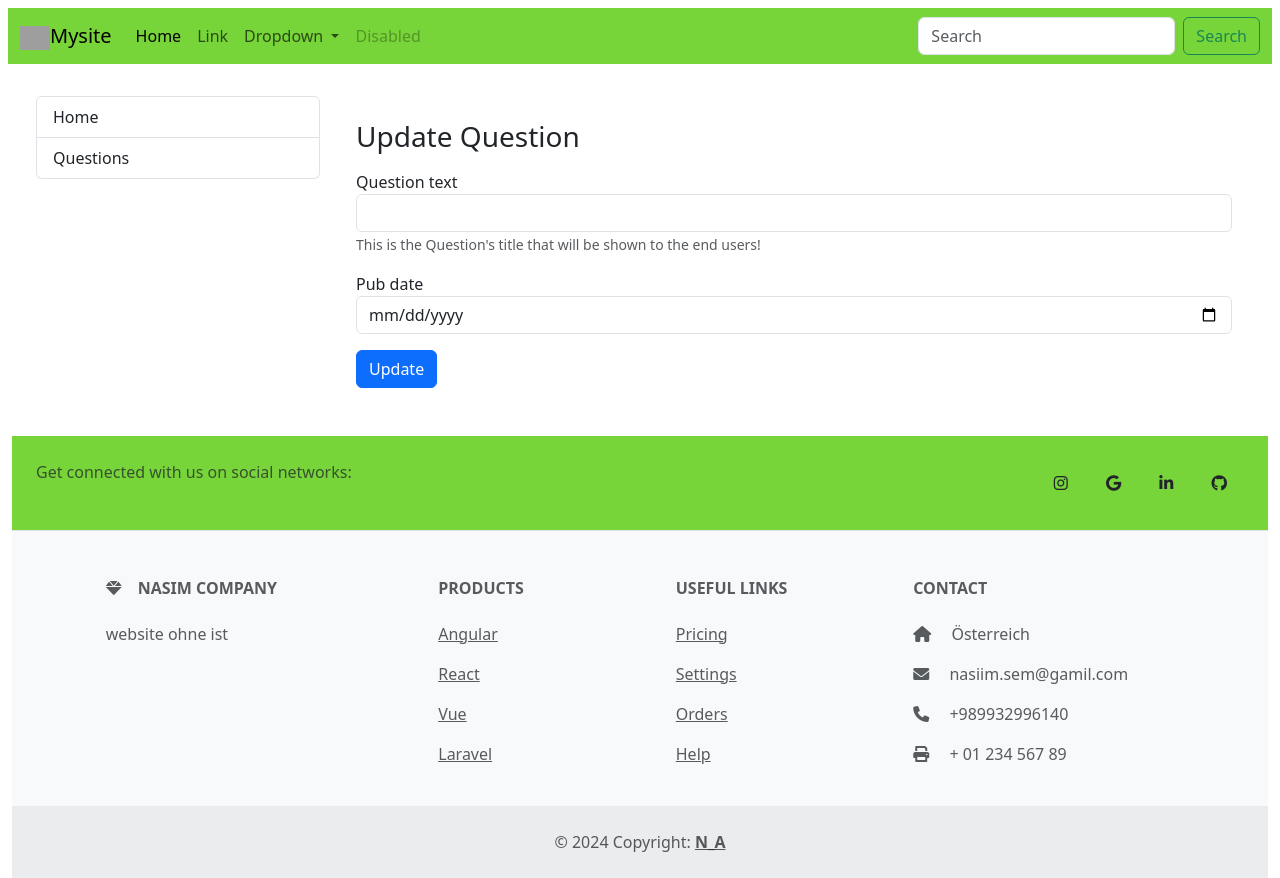
After one commit to NasimSemnan/test-project, a Django app: template mysite/polls/templates/polls/update_question.html in a window 1280 px wide. The commit adds this page. Run offline with Django 5.2, Linux system fonts and the light colour scheme; the template is opened without the code that fills it, so the values that code supplies are empty, except form fields; tables that the repository leaves empty hold one stand-in row (values such as "Sample post"); form fields are guessed from the names that the template uses; grey boxes are pictures that could not be loaded.

Commit message:
update question Add

```diff
--- a/mysite/polls/templates/polls/delete_question.html
+++ b/mysite/polls/templates/polls/delete_question.html
@@ -4,9 +4,9 @@
 <h3 class="mb-3">Delete Question</h3>
 
 <form method="post">{% csrf_token %}
-    <p>Are you sure you want to delete "{{ object.question_text }}"?</p>
+    <p><b> Are you sure you want to delete  </b>"{{ object.question_text }}"?</p>
     {{ form }}
-    <input type="submit" value="Confirm">
+    <input type="submit" class="btn btn-primary btn-lg" value="Confirm">
 </form>
 
 {% endblock %}
--- a/mysite/polls/templates/polls/index.html
+++ b/mysite/polls/templates/polls/index.html
@@ -26,7 +26,10 @@
                     <td><a href="{% url 'polls:detail' question.id %}">{{ question.question_text }}</a></td>
                     <td>{{ question.choice_set.count }} </td> <!-- تعداد جواب‌ها -->
                     <td>
-                        <button class="btn btn-primary"><i class="fa fa-edit"></i></button>
+
+                        <a href="{% url 'polls:update_question' question.id %}" class="btn btn-primary" title="Update Question">
+                         <i class="fa fa-edit"></i>
+                         </a>
 
                         <a href="{% url 'polls:delete_question' question.id %}" class="btn btn-danger" title="Delete Question">
                             <i class="fas fa-trash"></i>
--- /dev/null
+++ b/mysite/polls/templates/polls/update_question.html
@@ -0,0 +1,28 @@
+{% extends "polls/base.html" %}
+{% block content %}
+
+<h3 class="mb-3">Update Question</h3>
+
+<form method="post">{% csrf_token %}
+    <div class="form-group">
+        <label for="{{ form.question_text.id_for_label }}">{{ form.question_text.label }}</label>
+        <input type="text" id="{{ form.question_text.id_for_label }}" class="form-control" name="{{ form.question_text.name }}" value="{{ form.question_text.value|default:'' }}" />
+        <small class="form-text text-muted">This is the Question's title that will be shown to the end users!</small>
+        <ul class="text-danger list-unstyled">
+            {% for error in form.question_text.errors %}
+                <li>{{ error }}</li>
+            {% endfor %}
+        </ul>
+    </div>
+
+    <div class="form-group">
+        <label for="{{ form.pub_date.id_for_label }}">{{ form.pub_date.label }}</label>
+        <input type="date" id="{{ form.pub_date.id_for_label }}" class="form-control" name="{{ form.pub_date.name }}" value="{{ form.pub_date.value|default:'' }}" />
+    </div>
+
+    <div class="form-group mt-3">
+        <button type="submit" class="btn btn-primary">Update</button>
+    </div>
+</form>
+
+{% endblock %}
--- a/mysite/polls/urls.py
+++ b/mysite/polls/urls.py
@@ -10,4 +10,5 @@ urlpatterns = [
     path("questions/<int:question_id>/vote/", views.vote, name="vote"),
     path("questions/add/", views.AddQuession.as_view(), name="add_question"),
     path("questions/<int:pk>/delete", views.DeleteQuestion.as_view(), name="delete_question"),
+    path("questions/<int:pk>/update", views.UpdateQuestion.as_view(), name="update_question"),
 ]
--- a/mysite/polls/views.py
+++ b/mysite/polls/views.py
@@ -47,6 +47,12 @@ class DeleteQuestion(generic.DeleteView):
     model = Question
     success_url = reverse_lazy("polls:index")
     template_name = "polls/delete_question.html"
+
+
+class UpdateQuestion(generic.UpdateView):
+    model = Question
+    fields = ["question_text", "pub_date"]
+    template_name_suffix = "polls/update_question.html"
 
 
 class IndexView(generic.ListView):
```
